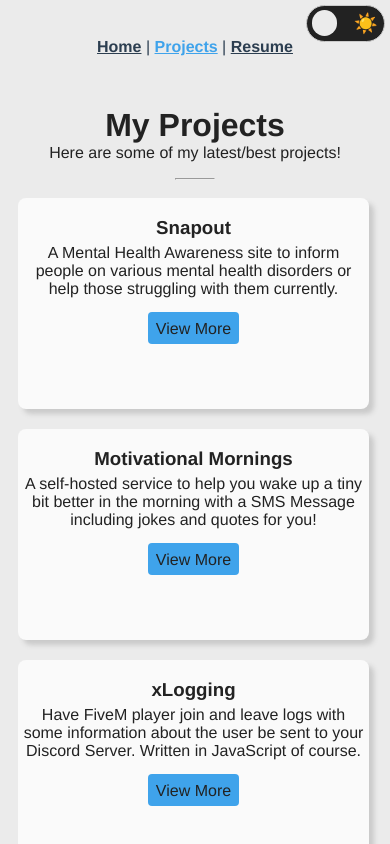
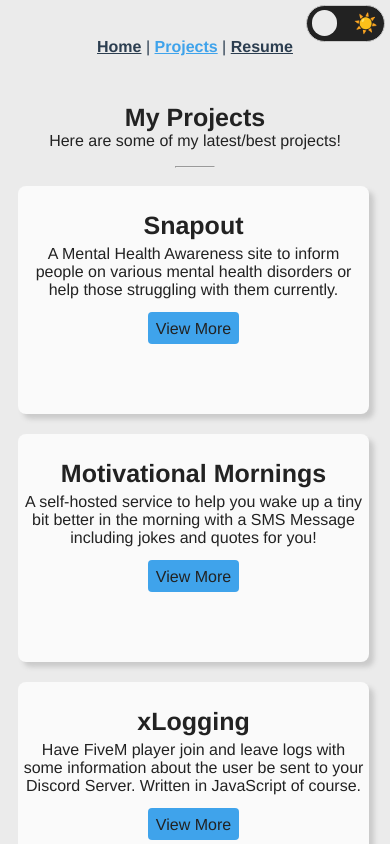
Before and after one commit to HypnoticSiege/quezada.nl, a Vue app: page /#/projects in a window 390 px wide. Shown: the top 844 px of the page. Built offline with nearby package versions, Linux system fonts and the light colour scheme.

Commit message:
Mobile + Desktop responsiveness

```diff
--- a/src/views/HomeView.vue
+++ b/src/views/HomeView.vue
@@ -66,5 +66,9 @@ export default {
       height: 10rem;
       width: 15rem;
     }
+
+    .about {
+      inline-size: 99%;
+    }
   }
 </style>
--- a/src/views/ProjectsView.vue
+++ b/src/views/ProjectsView.vue
@@ -118,10 +118,14 @@ export default {
 <style scoped>
   h1, h2, h3 {
     margin-bottom: 0rem;
+    font-size: 25px;
+    font-weight: 800;
   }
+
   p, ul {
     margin-top: 0rem;
   }
+
   hr {
     width: 10%;
   }
@@ -138,12 +142,12 @@ export default {
   }
 
   .card {
-    flex: 0 1 24%;
+    flex: 0 1 25.75%;
     margin: 10px;
     border-radius: .5rem;
     background-color: var(--background-color-secondary);
     box-shadow: 5px 5px 5px var(--accent-color);
-    min-height: 30vh;
+    min-height: 13.5rem;
   }
 
   .card-text {
@@ -164,7 +168,7 @@ export default {
     border-radius: .25rem;
   }
 
-  @media (max-width: 768px) {
+  @media (max-width: 900px) {
     .card-group {
         width: 100vw;
         margin-left: 0vw;
@@ -175,7 +179,7 @@ export default {
       flex: 0 1 90%;
       margin: 10px;
       min-width: 40vw;
-      min-height: 25vh;
+      min-height: 27vh;
     }
 }
 </style>
```
